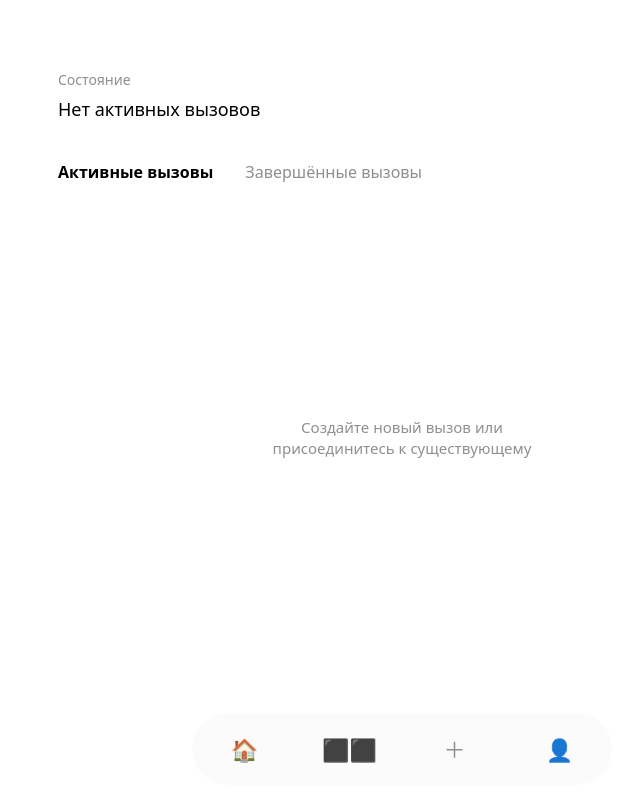
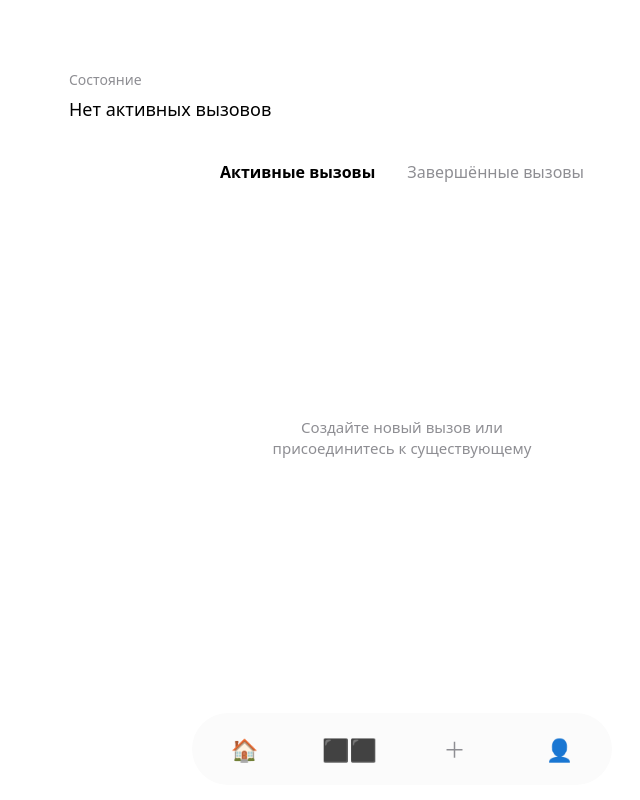
Before and after one commit to nsnacademy/nsn-tgproj, a React (Vite) app: page / in a window 1280 px wide. Shown: the whole page, without its empty margins (238-878 px from the left). Built offline with nearby package versions, Linux system fonts and the light colour scheme.

Commit message:
v1.2 home

```diff
--- a/src/screens/Home/styles.ts
+++ b/src/screens/Home/styles.ts
@@ -11,7 +11,7 @@ export const SafeArea = styled.div`
 /* ОСНОВНОЙ КОНТЕНТ */
 export const HomeContainer = styled.div`
   min-height: 100vh;
-  padding: 70px 16px 140px; /* ⬅️ место под floating nav */
+  padding: 70px 27px 140px; /* ⬅️ место под floating nav */
   display: flex;
   flex-direction: column;
   box-sizing: border-box;
@@ -42,6 +42,7 @@ export const Tabs = styled.div`
   display: flex;
   gap: clamp(24px, 6vw, 32px);
   margin-bottom: 32px;
+  justify-content: center;
 `;
 
 export const Tab = styled.div<{ $active?: boolean }>`
```
